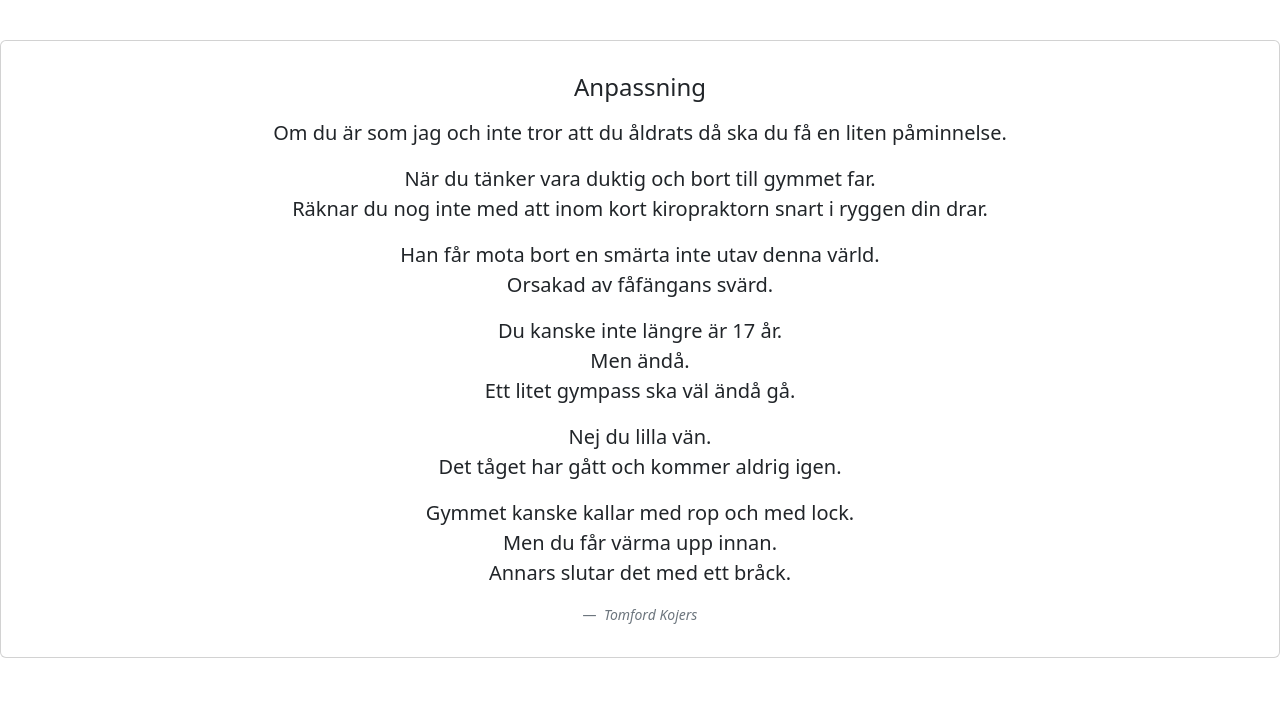
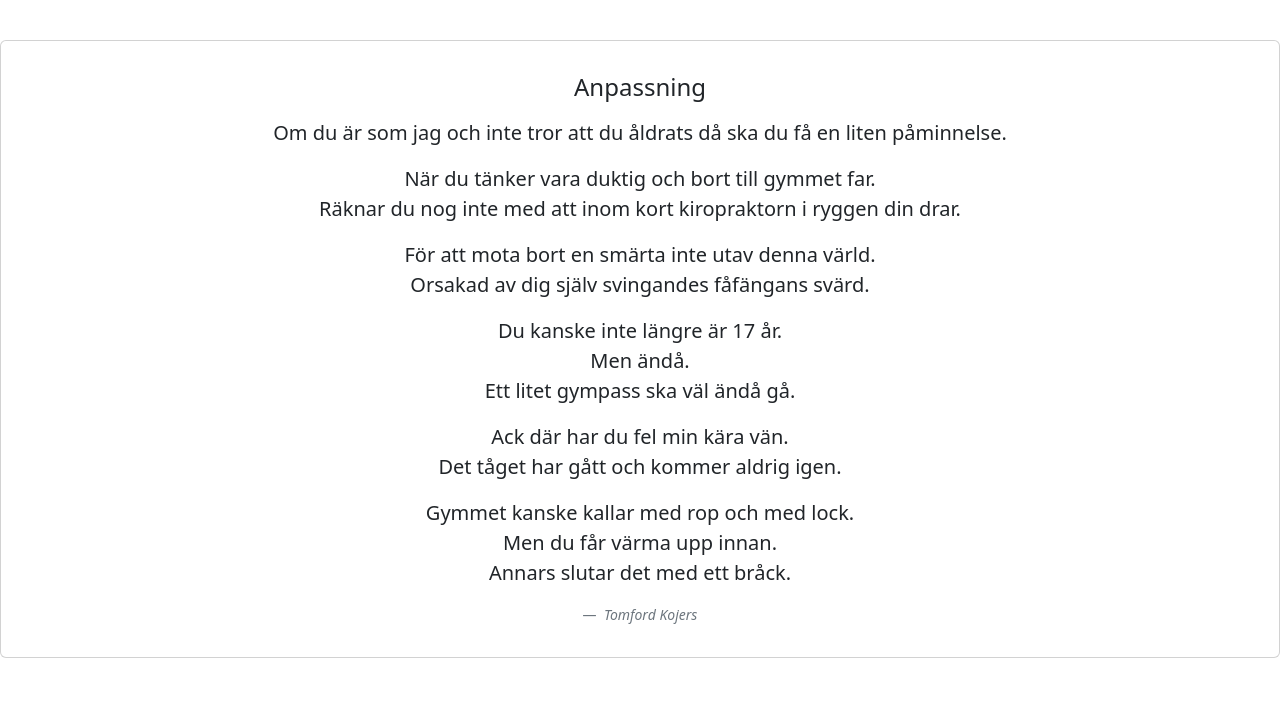
Before and after one commit to dagensdikt/dagensdikt.github.io, a plain HTML site: page index.html in a window 1280 px wide. Shown: the part 70-774 px from the top of the page. Drawn offline with nearby package versions, Linux system fonts and the light colour scheme.

Commit message:
fix sentences

```diff
--- a/index.html
+++ b/index.html
@@ -22,16 +22,16 @@
               <p class="mb-0">Om du är som jag och inte tror att du åldrats då ska du få en liten påminnelse.</p>
               <p> </p>
               <p class="mb-0">När du tänker vara duktig och bort till gymmet far.</p>
-              <p class="mb-0">Räknar du nog inte med att inom kort kiropraktorn snart i ryggen din drar.</p>
+              <p class="mb-0">Räknar du nog inte med att inom kort kiropraktorn i ryggen din drar.</p>
               <p> </p>
-              <p class="mb-0">Han får mota bort en smärta inte utav denna värld.</p>
-              <p class="mb-0">Orsakad av fåfängans svärd.</p>
+              <p class="mb-0">För att mota bort en smärta inte utav denna värld.</p>
+              <p class="mb-0">Orsakad av dig själv svingandes fåfängans svärd.</p>
               <p> </p>
               <p class="mb-0">Du kanske inte längre är 17 år.</p>
               <p class="mb-0">Men ändå.</p>
               <p class="mb-0">Ett litet gympass ska väl ändå gå.</p>
               <p> </p>
-              <p class="mb-0">Nej du lilla vän.</p>
+              <p class="mb-0">Ack där har du fel min kära vän.</p>
               <p class="mb-0">Det tåget har gått och kommer aldrig igen.</p>
               <p> </p>
               <p class="mb-0">Gymmet kanske kallar med rop och med lock.</p>
```
